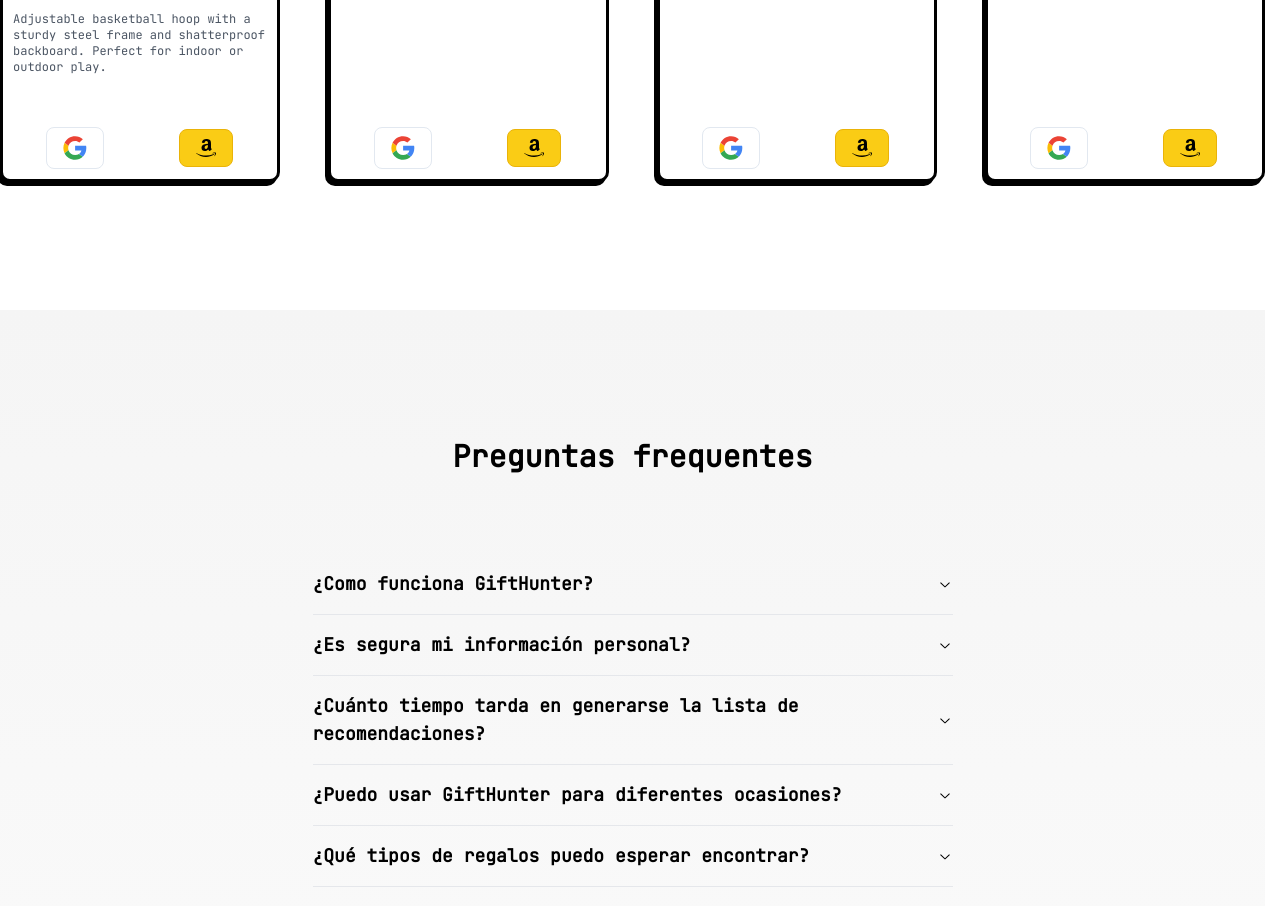
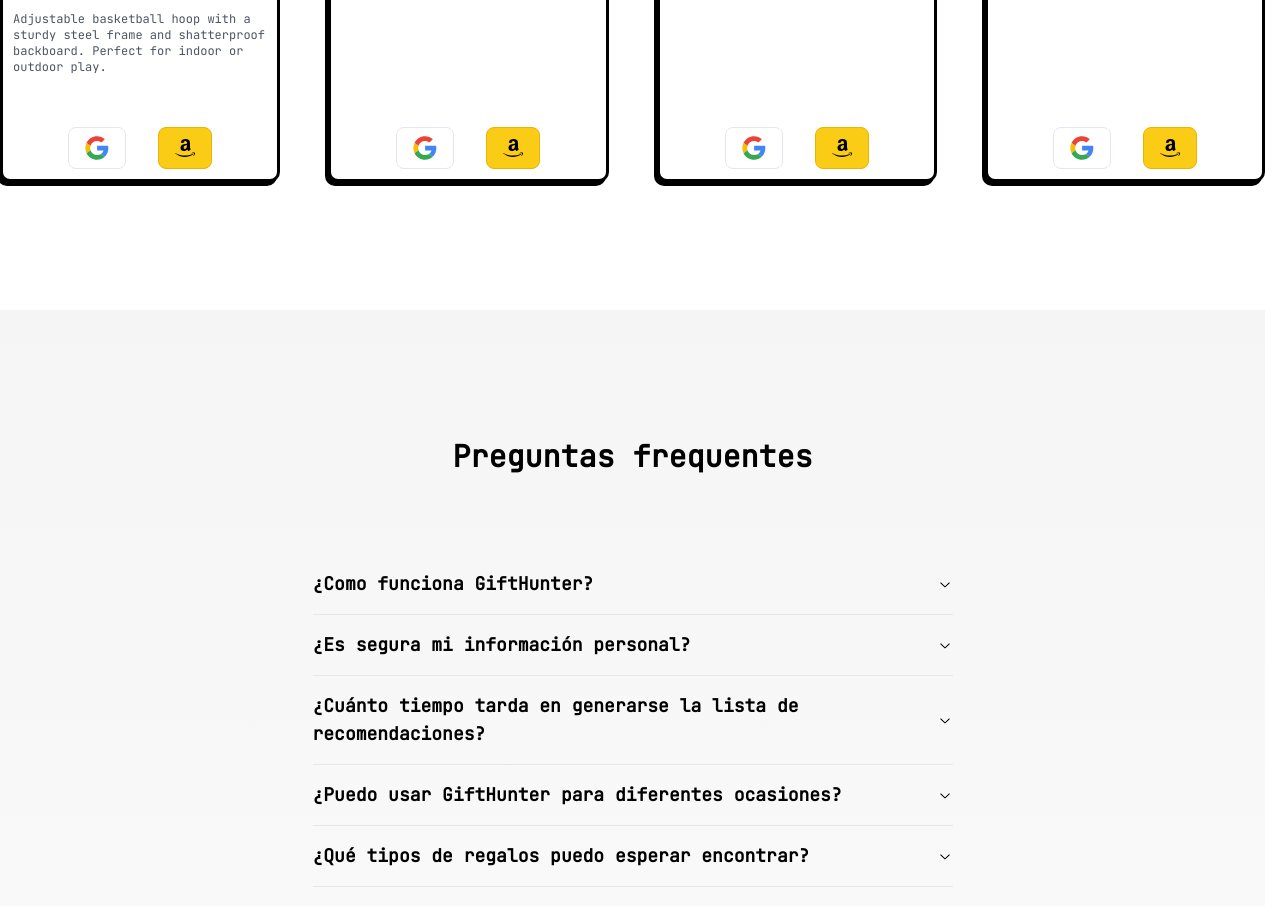
Before and after one commit to sergitejada/MiduVercelHackathon, a Next.js app: page / in a window 1280 px wide. Shown: the part 1760-2666 px from the top of the page. Built offline with nearby package versions, Linux system fonts and the light colour scheme.

Commit message:
refactor: update Google and Amazon components to center align buttons

```diff
--- a/src/components/ui/amazon-button.tsx
+++ b/src/components/ui/amazon-button.tsx
@@ -7,9 +7,8 @@ interface Props {
 
 export default function AmazonButton({ onlyLogo = false, search }: Props) {
 	return (
-		<div className="flex w-full items-center justify-center">
 		<Link href={`https://www.amazon.es/s?k=${search}`} target="_blank">
-				<button className="flex items-center gap-2 rounded-lg border border-yellow-500 bg-yellow-400 px-4 py-2 font-bold text-black transition duration-200 ease-in-out hover:bg-yellow-500 active:bg-yellow-600">
+			<button className="flex h-full w-full items-center gap-2 rounded-lg border border-yellow-500 bg-yellow-400 px-4 py-2 font-bold text-black transition duration-200 ease-in-out hover:bg-yellow-500 active:bg-yellow-600">
 				<svg
 					className="h-5 w-5"
 					xmlns="http://www.w3.org/2000/svg"
@@ -32,6 +31,5 @@ export default function AmazonButton({ onlyLogo = false, search }: Props) {
 				{!onlyLogo && <span>Ver en Amazon</span>}
 			</button>
 		</Link>
-		</div>
 	)
 }
--- a/src/components/ui/card-new-generation.tsx
+++ b/src/components/ui/card-new-generation.tsx
@@ -60,8 +60,8 @@ export default function CardNewGeneration({ name, description, img, isFlipped: i
 							<p className="text-xs text-gray-600">{description}</p>
 						</div>
 					</div>
-					<div className="flex justify-start gap-2">
-						<GoogleButton onlyLogo={true} url={name} />
+					<div className="flex justify-center gap-8">
+						<GoogleButton onlyLogo url={name} />
 						<AmazonButton onlyLogo search={name} />
 					</div>
 				</Card>
--- a/src/components/ui/google-button.tsx
+++ b/src/components/ui/google-button.tsx
@@ -8,9 +8,8 @@ interface Props {
 
 export default function GoogleButton({ onlyLogo = false, url }: Props) {
 	return (
-		<div className="flex w-full items-center justify-center">
 		<Link href={`https://www.google.com/search?q=${url}`} target="_blank">
-				<button className="flex gap-2 rounded-lg border border-slate-200 px-4 py-2 text-slate-700 transition duration-150 hover:border-slate-400 hover:text-slate-900 hover:shadow">
+			<button className="flex h-full w-full gap-4 rounded-lg border border-slate-200 px-4 py-2 text-slate-700 transition duration-150 hover:border-slate-400 hover:text-slate-900 hover:shadow">
 				<Image
 					className="h-6 w-6"
 					src="/assets/google-logo.svg"
@@ -22,6 +21,5 @@ export default function GoogleButton({ onlyLogo = false, url }: Props) {
 				{!onlyLogo && <span>Ver en Google</span>}
 			</button>
 		</Link>
-		</div>
 	)
 }
```
Lines whose indentation alone changed are shown as unchanged.
